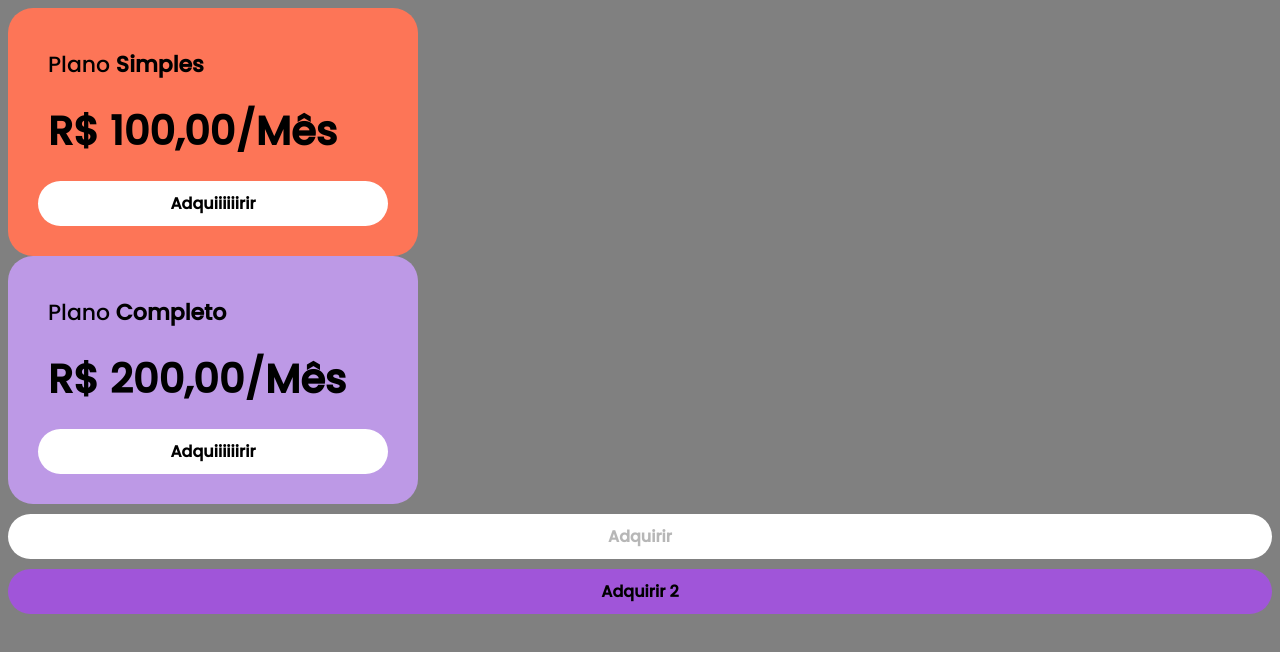
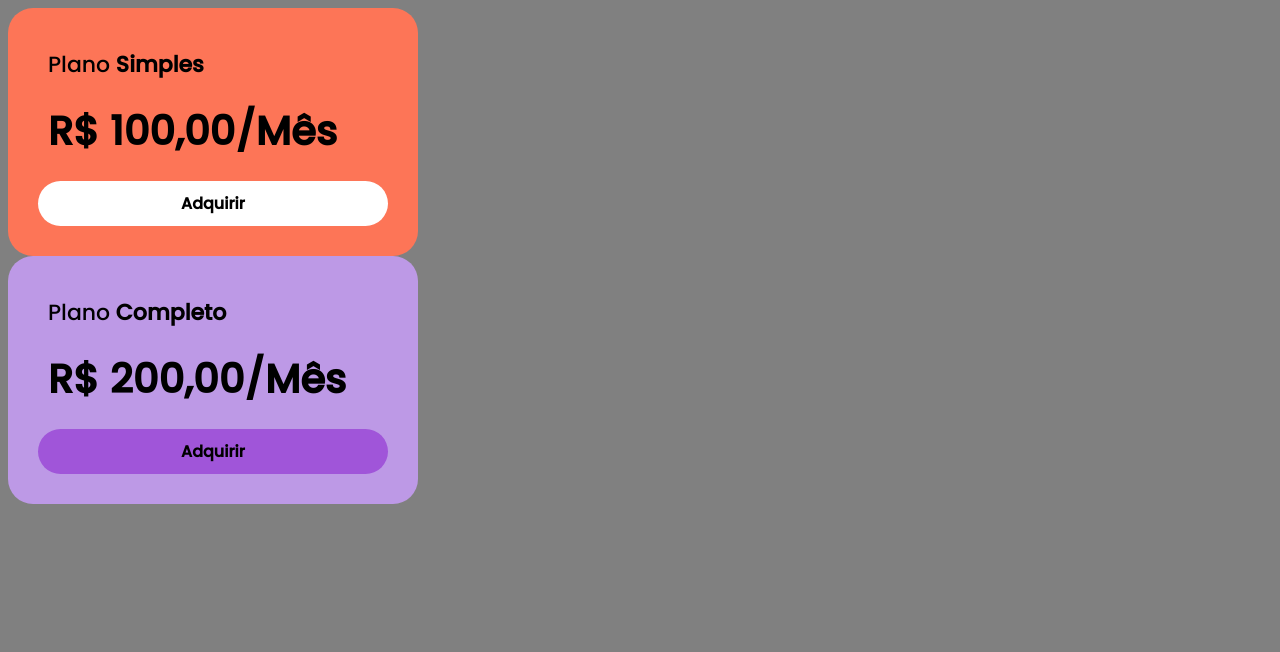
Before and after one commit to thiago-desenv/card-playground, an Angular app: page / in a window 1280 px wide. Shown: the top 652 px of the page. Built offline with nearby package versions, Linux system fonts and the light colour scheme.

Commit message:
Adicionado cor do botão de forma dinâmica

```diff
--- a/src/app/app.component.html
+++ b/src/app/app.component.html
@@ -1,6 +1,2 @@
 <app-card [planType]="'Simples'" [planPrice]="100" [cardStyle]="'orange'"></app-card>
 <app-card [planType]="'Completo'" [planPrice]="200" [cardStyle]="'purple'"></app-card>
-
-<app-button [buttonText]="'Adquirir'" [buttonStyle]="'white'" [disabled]="true" (clicked)="buttonClicked()"></app-button>
-
-<app-button [buttonText]="'Adquirir 2'" [buttonStyle]="'purple'" (clicked)="buttonClicked()"></app-button>
--- a/src/app/components/card/card.component.html
+++ b/src/app/components/card/card.component.html
@@ -5,8 +5,8 @@
   ">
   <div class="card__plan card__item">Plano <b>{{ planType }}</b></div>
   <div class="card__price card__item">R$ {{ planPrice  }},00/Mês</div>
-<app-button
-  [buttonText]="'Adquiiiiiirir'"
-  [buttonStyle]="'white'"
-></app-button>
+  <app-button
+    [buttonText]="'Adquirir'"
+    [buttonStyle]="cardStyle === 'orange' ? 'white' : 'purple'"
+  ></app-button>
 </div>
```
